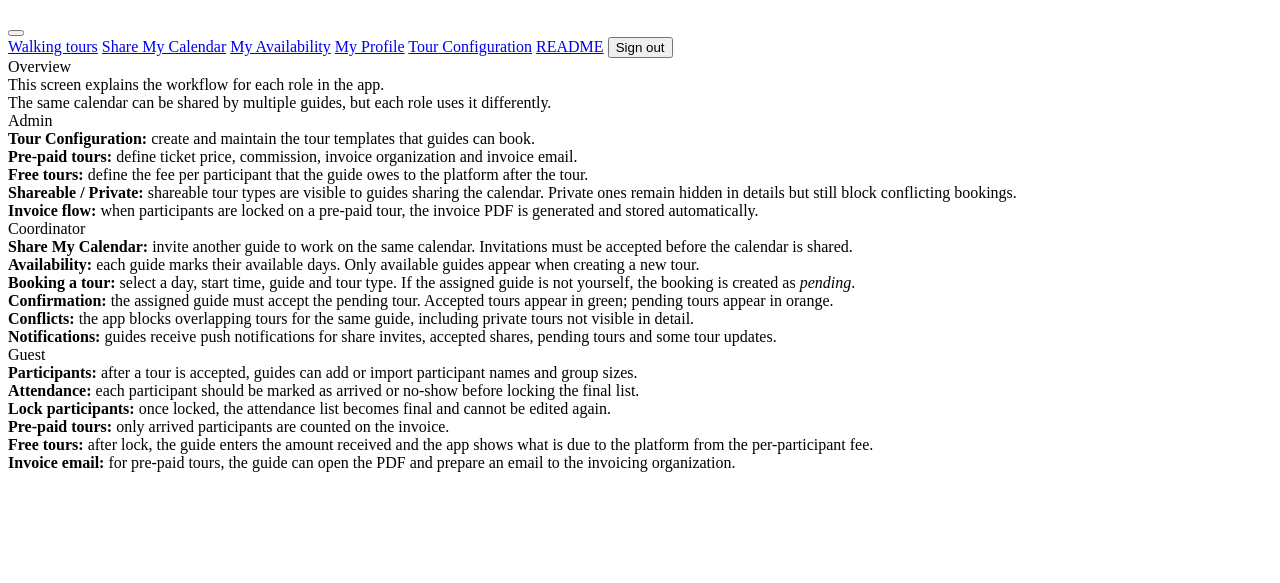
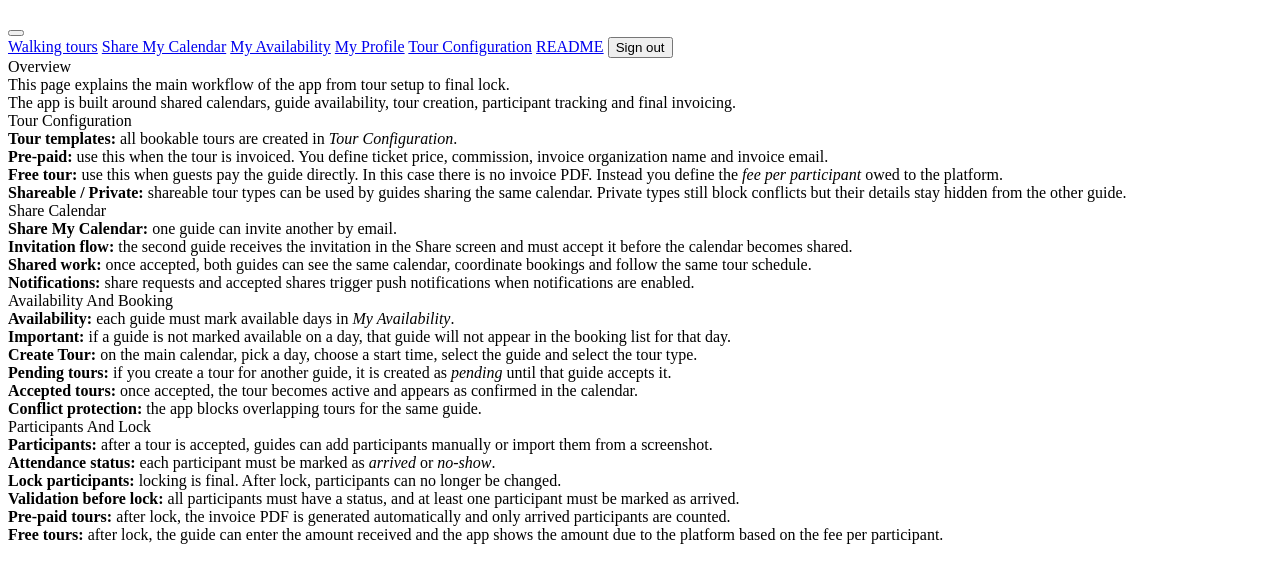
Before and after one commit to sylvainchester/walkingtours, a website with bundled scripts: page readme.html in a window 1280 px wide. Shown: the part 61-644 px from the top of the page. Built offline with nearby package versions, Linux system fonts and the light colour scheme; some packages are replaced by stand-ins of ours; a script that the page names is missing.

Commit message:
Update README content and enable scrolling

```diff
--- a/readme.html
+++ b/readme.html
@@ -9,7 +9,7 @@
     <link rel="icon" href="icons/icon.svg" type="image/svg+xml" />
     <link rel="stylesheet" href="styles.css" />
   </head>
-  <body>
+  <body class="readme-page">
     <div class="app">
       <header class="topbar">
         <div>
@@ -38,43 +38,52 @@
       <section class="details" aria-live="polite">
         <div class="details-title">Overview</div>
         <div class="details-content">
-          <div>This screen explains the workflow for each role in the app.</div>
-          <div>The same calendar can be shared by multiple guides, but each role uses it differently.</div>
+          <div class="readme-line">This page explains the main workflow of the app from tour setup to final lock.</div>
+          <div class="readme-line">The app is built around shared calendars, guide availability, tour creation, participant tracking and final invoicing.</div>
         </div>
       </section>
 
       <section class="details" aria-live="polite">
-        <div class="details-title">Admin</div>
+        <div class="details-title">Tour Configuration</div>
         <div class="details-content">
-          <div class="readme-line"><strong>Tour Configuration:</strong> create and maintain the tour templates that guides can book.</div>
-          <div class="readme-line"><strong>Pre-paid tours:</strong> define ticket price, commission, invoice organization and invoice email.</div>
-          <div class="readme-line"><strong>Free tours:</strong> define the fee per participant that the guide owes to the platform after the tour.</div>
-          <div class="readme-line"><strong>Shareable / Private:</strong> shareable tour types are visible to guides sharing the calendar. Private ones remain hidden in details but still block conflicting bookings.</div>
-          <div class="readme-line"><strong>Invoice flow:</strong> when participants are locked on a pre-paid tour, the invoice PDF is generated and stored automatically.</div>
+          <div class="readme-line"><strong>Tour templates:</strong> all bookable tours are created in <em>Tour Configuration</em>.</div>
+          <div class="readme-line"><strong>Pre-paid:</strong> use this when the tour is invoiced. You define ticket price, commission, invoice organization name and invoice email.</div>
+          <div class="readme-line"><strong>Free tour:</strong> use this when guests pay the guide directly. In this case there is no invoice PDF. Instead you define the <em>fee per participant</em> owed to the platform.</div>
+          <div class="readme-line"><strong>Shareable / Private:</strong> shareable tour types can be used by guides sharing the same calendar. Private types still block conflicts but their details stay hidden from the other guide.</div>
         </div>
       </section>
 
       <section class="details" aria-live="polite">
-        <div class="details-title">Coordinator</div>
+        <div class="details-title">Share Calendar</div>
         <div class="details-content">
-          <div class="readme-line"><strong>Share My Calendar:</strong> invite another guide to work on the same calendar. Invitations must be accepted before the calendar is shared.</div>
-          <div class="readme-line"><strong>Availability:</strong> each guide marks their available days. Only available guides appear when creating a new tour.</div>
-          <div class="readme-line"><strong>Booking a tour:</strong> select a day, start time, guide and tour type. If the assigned guide is not yourself, the booking is created as <em>pending</em>.</div>
-          <div class="readme-line"><strong>Confirmation:</strong> the assigned guide must accept the pending tour. Accepted tours appear in green; pending tours appear in orange.</div>
-          <div class="readme-line"><strong>Conflicts:</strong> the app blocks overlapping tours for the same guide, including private tours not visible in detail.</div>
-          <div class="readme-line"><strong>Notifications:</strong> guides receive push notifications for share invites, accepted shares, pending tours and some tour updates.</div>
+          <div class="readme-line"><strong>Share My Calendar:</strong> one guide can invite another by email.</div>
+          <div class="readme-line"><strong>Invitation flow:</strong> the second guide receives the invitation in the Share screen and must accept it before the calendar becomes shared.</div>
+          <div class="readme-line"><strong>Shared work:</strong> once accepted, both guides can see the same calendar, coordinate bookings and follow the same tour schedule.</div>
+          <div class="readme-line"><strong>Notifications:</strong> share requests and accepted shares trigger push notifications when notifications are enabled.</div>
         </div>
       </section>
 
       <section class="details" aria-live="polite">
-        <div class="details-title">Guest</div>
+        <div class="details-title">Availability And Booking</div>
         <div class="details-content">
-          <div class="readme-line"><strong>Participants:</strong> after a tour is accepted, guides can add or import participant names and group sizes.</div>
-          <div class="readme-line"><strong>Attendance:</strong> each participant should be marked as arrived or no-show before locking the final list.</div>
-          <div class="readme-line"><strong>Lock participants:</strong> once locked, the attendance list becomes final and cannot be edited again.</div>
-          <div class="readme-line"><strong>Pre-paid tours:</strong> only arrived participants are counted on the invoice.</div>
-          <div class="readme-line"><strong>Free tours:</strong> after lock, the guide enters the amount received and the app shows what is due to the platform from the per-participant fee.</div>
-          <div class="readme-line"><strong>Invoice email:</strong> for pre-paid tours, the guide can open the PDF and prepare an email to the invoicing organization.</div>
+          <div class="readme-line"><strong>Availability:</strong> each guide must mark available days in <em>My Availability</em>.</div>
+          <div class="readme-line"><strong>Important:</strong> if a guide is not marked available on a day, that guide will not appear in the booking list for that day.</div>
+          <div class="readme-line"><strong>Create Tour:</strong> on the main calendar, pick a day, choose a start time, select the guide and select the tour type.</div>
+          <div class="readme-line"><strong>Pending tours:</strong> if you create a tour for another guide, it is created as <em>pending</em> until that guide accepts it.</div>
+          <div class="readme-line"><strong>Accepted tours:</strong> once accepted, the tour becomes active and appears as confirmed in the calendar.</div>
+          <div class="readme-line"><strong>Conflict protection:</strong> the app blocks overlapping tours for the same guide.</div>
+        </div>
+      </section>
+
+      <section class="details" aria-live="polite">
+        <div class="details-title">Participants And Lock</div>
+        <div class="details-content">
+          <div class="readme-line"><strong>Participants:</strong> after a tour is accepted, guides can add participants manually or import them from a screenshot.</div>
+          <div class="readme-line"><strong>Attendance status:</strong> each participant must be marked as <em>arrived</em> or <em>no-show</em>.</div>
+          <div class="readme-line"><strong>Lock participants:</strong> locking is final. After lock, participants can no longer be changed.</div>
+          <div class="readme-line"><strong>Validation before lock:</strong> all participants must have a status, and at least one participant must be marked as arrived.</div>
+          <div class="readme-line"><strong>Pre-paid tours:</strong> after lock, the invoice PDF is generated automatically and only arrived participants are counted.</div>
+          <div class="readme-line"><strong>Free tours:</strong> after lock, the guide can enter the amount received and the app shows the amount due to the platform based on the fee per participant.</div>
         </div>
       </section>
     </div>
--- a/styles.css
+++ b/styles.css
@@ -29,6 +29,10 @@ body {
   overflow-x: hidden;
 }
 
+body.readme-page {
+  overflow-y: auto;
+}
+
 .app {
   width: 100%;
   max-width: 980px;
@@ -40,6 +44,11 @@ body {
   height: calc(var(--vh, 1vh) * 100);
   min-height: 0;
   box-sizing: border-box;
+}
+
+.readme-page .app {
+  height: auto;
+  min-height: calc(var(--vh, 1vh) * 100);
 }
 
 .main-page {
```
